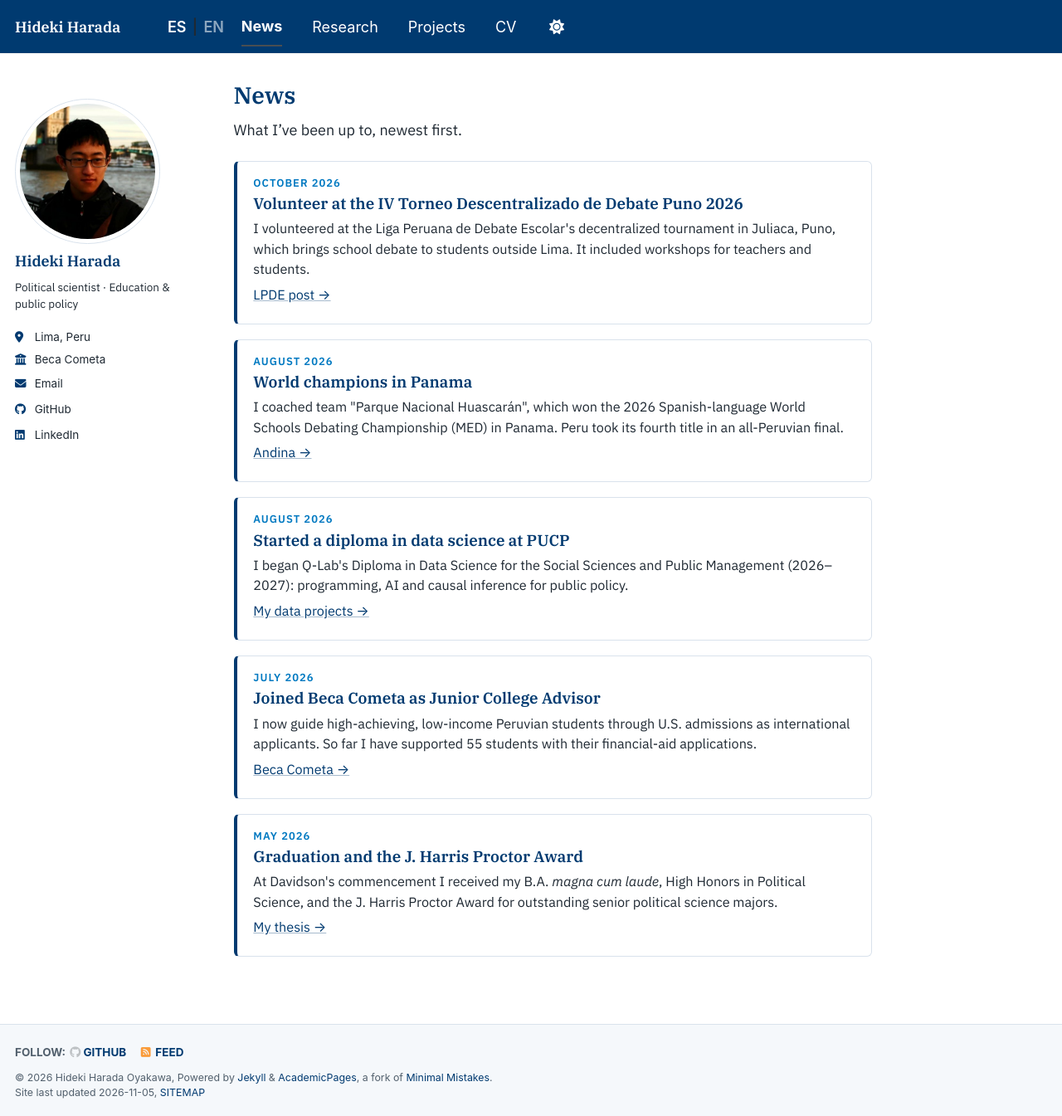
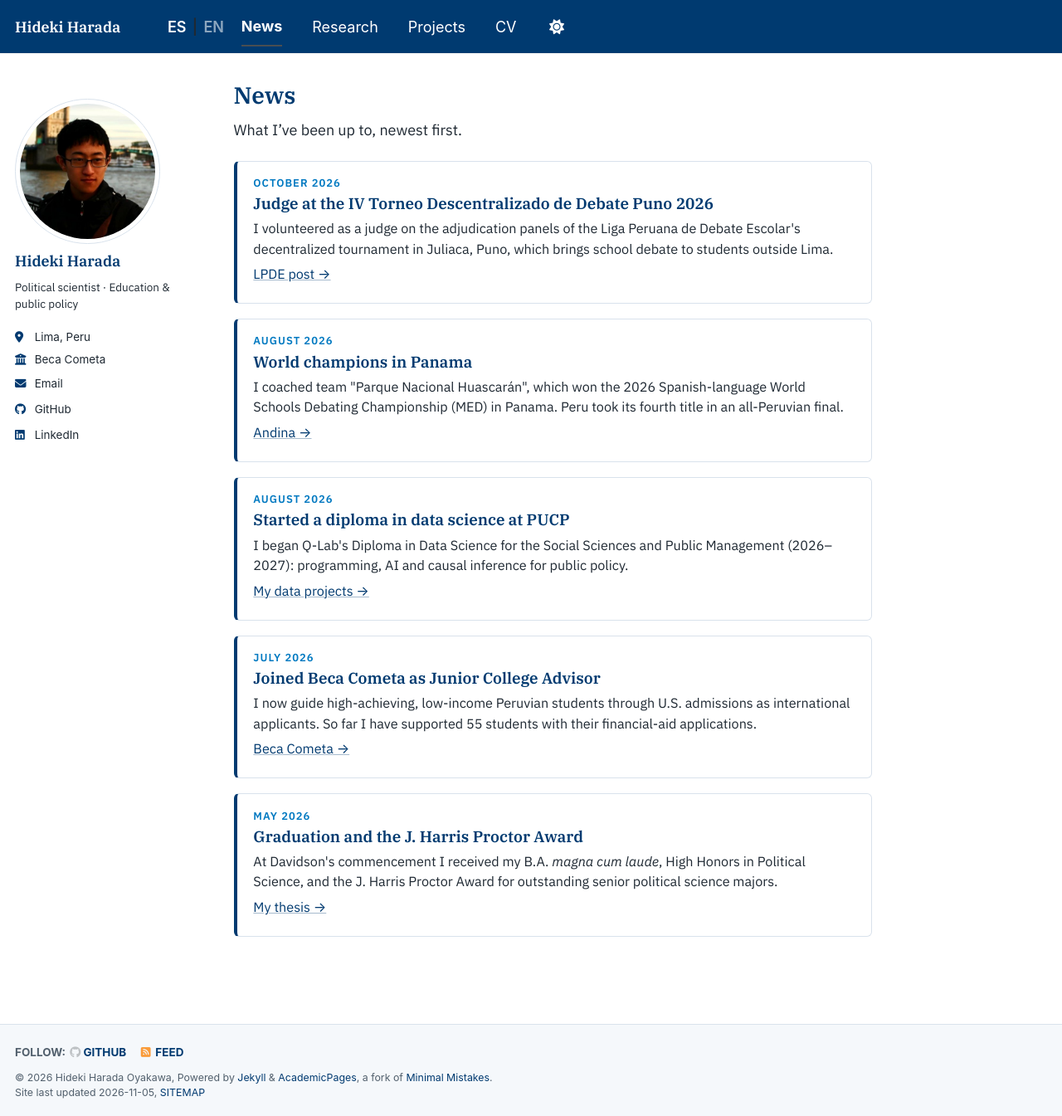
Before and after one commit to haradaoyakawahideki/haradaoyakawahideki.github.io, a Jekyll site: the page built from _pages/news.md, in a window 1280 px wide and 1345 px high. Shown: the whole window at 83% size. Built offline with Jekyll 4.4.1, drawn with Linux system fonts in a browser that asks for light colours; a script bundle is joined from its source files by our own code; a script that is not in the unit is left out.

Commit message:
Juliaca: volunteer judge
Co-Authored-By: Claude Opus 5.5 <noreply@anthropic.com>

```diff
--- a/_pages/news.md
+++ b/_pages/news.md
@@ -11,8 +11,8 @@ What I've been up to, newest first.
 <div class="news-list">
   <div class="news-card">
     <p class="date">October 2026</p>
-    <h3>Volunteer at the IV Torneo Descentralizado de Debate Puno 2026</h3>
-    <p>I volunteered at the Liga Peruana de Debate Escolar's decentralized tournament in Juliaca, Puno, which brings school debate to students outside Lima. It included workshops for teachers and students.</p>
+    <h3>Judge at the IV Torneo Descentralizado de Debate Puno 2026</h3>
+    <p>I volunteered as a judge on the adjudication panels of the Liga Peruana de Debate Escolar's decentralized tournament in Juliaca, Puno, which brings school debate to students outside Lima.</p>
     <p><a href="https://www.instagram.com/lpdebate_org/p/DfBfygnllev/">LPDE post →</a></p>
   </div>
   <div class="news-card">
```
Also changed, not shown: _pages/cv.md (+2 -1 lines), _pages/es/cv.md (+2 -1 lines), _pages/es/noticias.md (+2 -2 lines), 2 other files.
